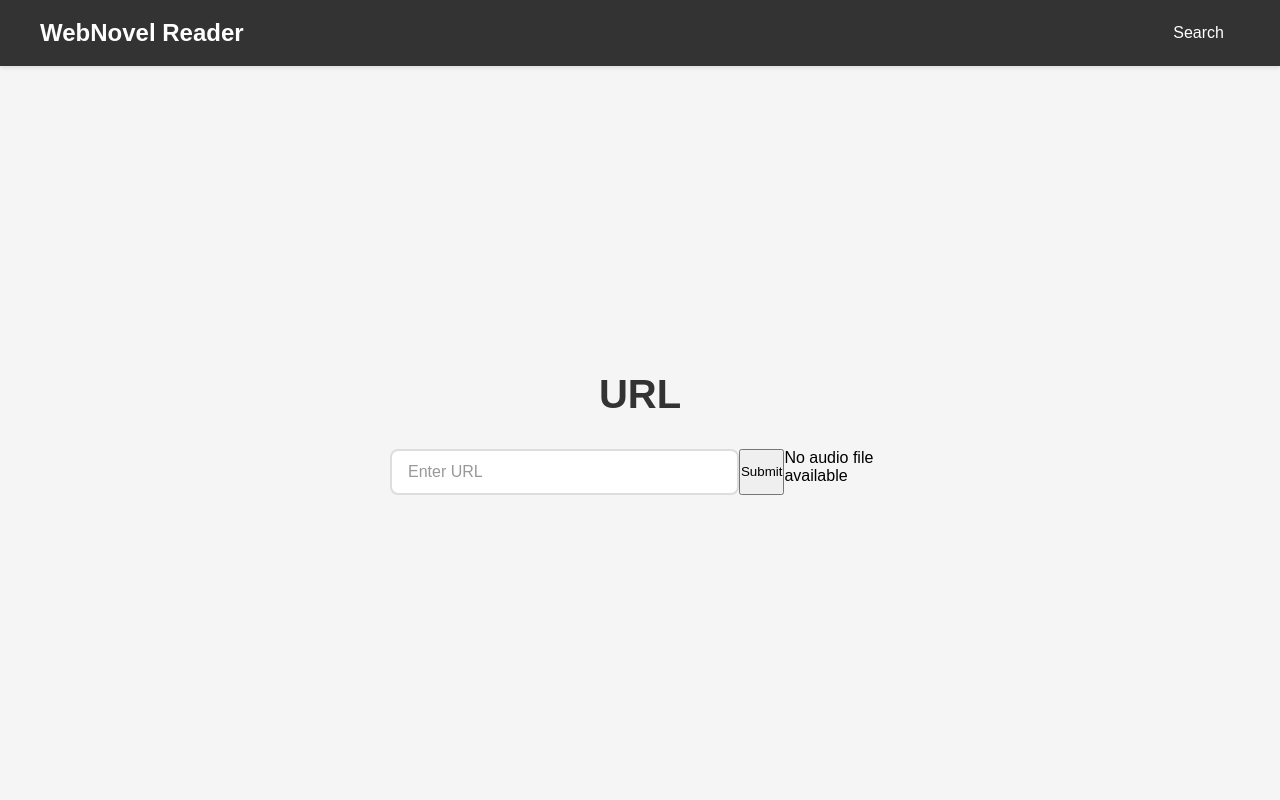
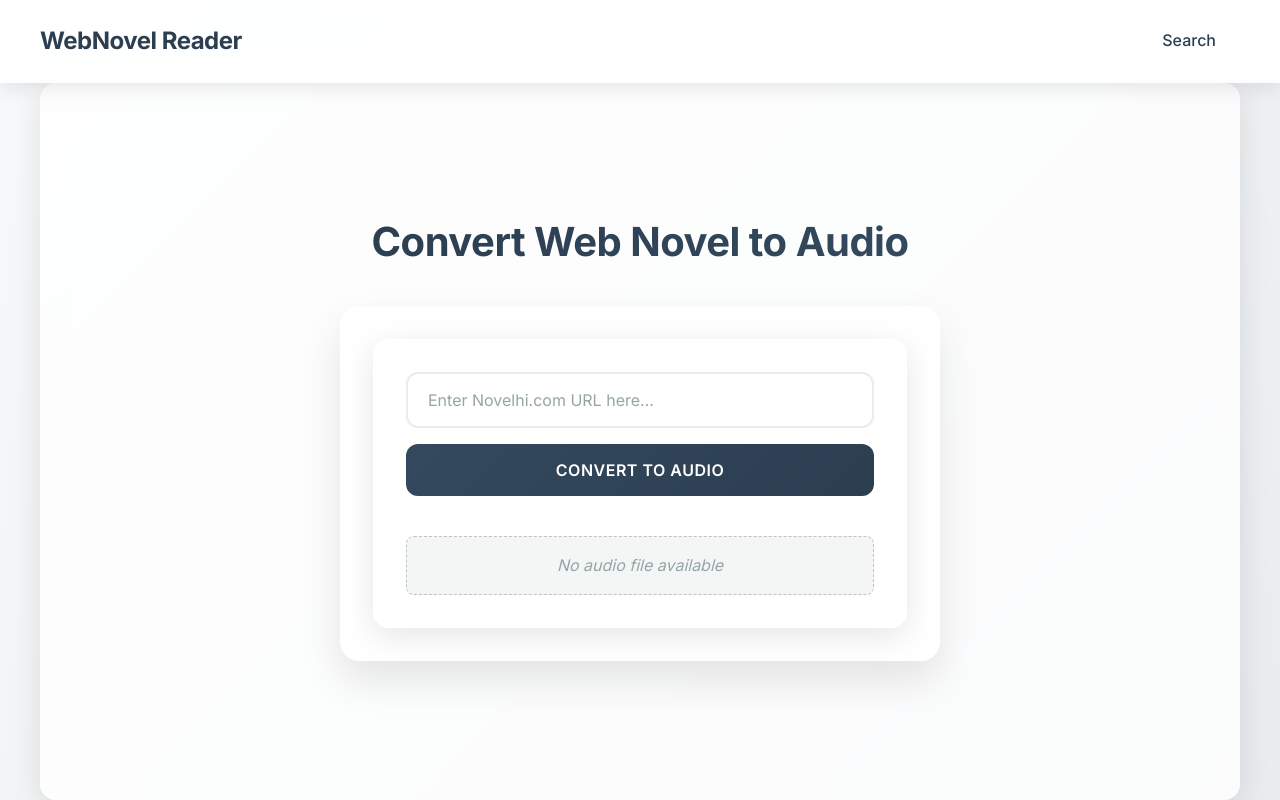
Before and after one commit to Ruhanmalik/WNReader, a React (Vite) app in the folder WNR-frontend/: page /URL in a window 1280 px wide. Built offline with nearby package versions, Linux system fonts and the light colour scheme; no server answers.

Commit message:
UI improvements

```diff
--- a/WNR-frontend/index.html
+++ b/WNR-frontend/index.html
@@ -4,6 +4,9 @@
     <meta charset="UTF-8" />
     <link rel="icon" type="image/svg+xml" href="/vite.svg" />
     <meta name="viewport" content="width=device-width, initial-scale=1.0" />
+    <link rel="preconnect" href="https://fonts.googleapis.com">
+    <link rel="preconnect" href="https://fonts.gstatic.com" crossorigin>
+    <link href="https://fonts.googleapis.com/css2?family=Inter:wght@300;400;500;600;700&display=swap" rel="stylesheet">
     <title>WebNovel Reader</title>
   </head>
   <body>
--- a/WNR-frontend/src/App.jsx
+++ b/WNR-frontend/src/App.jsx
@@ -11,11 +11,12 @@ function App() {
     <div>
       <main className='main-content'>
         <Navbar />
-        <Routes>
-          <Route path="/" element={<Home />} />
-          <Route path="/URL" element={<URL />} />
-        </Routes>
-
+        <div className="content-container">
+          <Routes>
+            <Route path="/" element={<Home />} />
+            <Route path="/URL" element={<URL />} />
+          </Routes>
+        </div>
       </main>
     </div>
   )
--- a/WNR-frontend/src/CSS/App.css
+++ b/WNR-frontend/src/CSS/App.css
@@ -2,9 +2,24 @@
   min-height: 100vh;
   display: flex;
   flex-direction: column;
+  background: linear-gradient(135deg, #f8f9fa 0%, #e9ecef 100%);
 }
 
 .main-content > *:not(.navbar) {
   flex: 1;
-  padding: 20px;
+  padding: 2rem;
+  max-width: 1200px;
+  margin: 0 auto;
+  width: 100%;
 }
+
+/* Container for better content organization */
+.content-container {
+  background: rgba(255, 255, 255, 0.8);
+  backdrop-filter: blur(10px);
+  border-radius: 16px;
+  box-shadow: 0 8px 32px rgba(0, 0, 0, 0.1);
+  padding: 2rem;
+  margin: 1rem 0;
+  border: 1px solid rgba(255, 255, 255, 0.2);
+}
--- a/WNR-frontend/src/CSS/Input.css
+++ b/WNR-frontend/src/CSS/Input.css
@@ -1,25 +1,155 @@
 .input-container {
   display: flex;
-    justify-content: center;
+  flex-direction: column;
+  align-items: center;
   width: 100%;
-    max-width: 500px;
+  max-width: 600px;
+  gap: 1.5rem;
+  background: rgba(255, 255, 255, 0.9);
+  backdrop-filter: blur(10px);
+  border-radius: 16px;
+  padding: 2rem;
+  box-shadow: 0 8px 32px rgba(0, 0, 0, 0.1);
+  border: 1px solid rgba(255, 255, 255, 0.2);
+}
+
+.input-form {
+  display: flex;
+  flex-direction: column;
+  gap: 1rem;
+  width: 100%;
 }
 
 .url-input {
   width: 100%;
-    padding: 12px 16px;
-    font-size: 16px;
-    border: 2px solid #ddd;
-    border-radius: 8px;
+  padding: 1rem 1.25rem;
+  font-size: 1rem;
+  border: 2px solid #e9ecef;
+  border-radius: 12px;
   outline: none;
-    transition: border-color 0.3s;
+  transition: all 0.3s ease;
+  background: rgba(255, 255, 255, 0.8);
+  color: #2c3e50;
+  font-family: inherit;
 }
 
 .url-input:focus {
-    border-color: #007bff;
-    box-shadow: 0 0 0 3px rgba(0, 123, 255, 0.1);
+  border-color: #34495e;
+  box-shadow: 0 0 0 3px rgba(52, 73, 94, 0.1);
+  background: rgba(255, 255, 255, 0.95);
 }
 
 .url-input::placeholder {
-    color: #999;
+  color: #95a5a6;
+  font-weight: 400;
 }
+
+.submit-button {
+  padding: 1rem 2rem;
+  font-size: 1rem;
+  font-weight: 600;
+  color: white;
+  background: linear-gradient(135deg, #34495e 0%, #2c3e50 100%);
+  border: none;
+  border-radius: 12px;
+  cursor: pointer;
+  transition: all 0.3s ease;
+  font-family: inherit;
+  letter-spacing: 0.5px;
+  text-transform: uppercase;
+  min-height: 48px;
+}
+
+.submit-button:hover:not(:disabled) {
+  transform: translateY(-2px);
+  box-shadow: 0 8px 25px rgba(52, 73, 94, 0.3);
+  background: linear-gradient(135deg, #2c3e50 0%, #34495e 100%);
+}
+
+.submit-button:active:not(:disabled) {
+  transform: translateY(0);
+}
+
+.submit-button:disabled {
+  background: #bdc3c7;
+  cursor: not-allowed;
+  transform: none;
+  box-shadow: none;
+}
+
+.message {
+  padding: 1rem;
+  border-radius: 8px;
+  font-weight: 500;
+  text-align: center;
+  margin-top: 1rem;
+  width: 100%;
+}
+
+.message.success {
+  background: rgba(46, 204, 113, 0.1);
+  color: #27ae60;
+  border: 1px solid rgba(46, 204, 113, 0.2);
+}
+
+.message.error {
+  background: rgba(231, 76, 60, 0.1);
+  color: #e74c3c;
+  border: 1px solid rgba(231, 76, 60, 0.2);
+}
+
+.message.info {
+  background: rgba(52, 152, 219, 0.1);
+  color: #3498db;
+  border: 1px solid rgba(52, 152, 219, 0.2);
+}
+
+.audio-container {
+  width: 100%;
+  margin-top: 1rem;
+}
+
+.audio-player {
+  width: 100%;
+  border-radius: 8px;
+  background: rgba(255, 255, 255, 0.8);
+}
+
+.no-audio {
+  text-align: center;
+  color: #95a5a6;
+  font-style: italic;
+  padding: 1rem;
+  background: rgba(149, 165, 166, 0.1);
+  border-radius: 8px;
+  border: 1px dashed #bdc3c7;
+}
+
+/* Loading animation */
+.loading-spinner {
+  display: inline-block;
+  width: 16px;
+  height: 16px;
+  border: 2px solid rgba(255, 255, 255, 0.3);
+  border-radius: 50%;
+  border-top-color: white;
+  animation: spin 1s ease-in-out infinite;
+  margin-right: 0.5rem;
+}
+
+@keyframes spin {
+  to { transform: rotate(360deg); }
+}
+
+/* Responsive design */
+@media (max-width: 768px) {
+  .input-container {
+    padding: 1.5rem;
+    margin: 1rem;
+  }
+
+  .submit-button {
+    padding: 0.875rem 1.5rem;
+    font-size: 0.9rem;
+  }
+}
--- a/WNR-frontend/src/CSS/Navbar.css
+++ b/WNR-frontend/src/CSS/Navbar.css
@@ -1,8 +1,13 @@
 .navbar {
-  background-color: #333;
-  color: white;
-  padding: 1rem;
-  box-shadow: 0 2px 4px rgba(0,0,0,0.1);
+  background: rgba(255, 255, 255, 0.9);
+  backdrop-filter: blur(10px);
+  color: #2c3e50;
+  padding: 1rem 2rem;
+  box-shadow: 0 4px 20px rgba(0, 0, 0, 0.1);
+  border-bottom: 1px solid rgba(255, 255, 255, 0.2);
+  position: sticky;
+  top: 0;
+  z-index: 1000;
 }
 
 .navbar-links {
@@ -14,20 +19,51 @@
 }
 
 .nav-brand {
-  color: white;
+  color: #2c3e50;
   text-decoration: none;
   font-size: 1.5rem;
-  font-weight: bold;
+  font-weight: 700;
+  letter-spacing: -0.5px;
+  transition: color 0.3s ease;
+}
+
+.nav-brand:hover {
+  color: #34495e;
 }
 
 .nav-link {
-  color: white;
+  color: #2c3e50;
   text-decoration: none;
-  padding: 0.5rem 1rem;
-  border-radius: 4px;
-  transition: background-color 0.3s;
+  padding: 0.75rem 1.5rem;
+  border-radius: 8px;
+  transition: all 0.3s ease;
+  font-weight: 500;
+  position: relative;
+  overflow: hidden;
 }
 
 .nav-link:hover {
-  background-color: #555;
+  background: rgba(52, 73, 94, 0.1);
+  color: #34495e;
+  transform: translateY(-1px);
 }
+
+.nav-link:active {
+  transform: translateY(0);
+}
+
+/* Responsive design */
+@media (max-width: 768px) {
+  .navbar {
+    padding: 1rem;
+  }
+
+  .navbar-links {
+    flex-direction: column;
+    gap: 1rem;
+  }
+
+  .nav-brand {
+    font-size: 1.25rem;
+  }
+}
--- a/WNR-frontend/src/CSS/URL.css
+++ b/WNR-frontend/src/CSS/URL.css
@@ -4,11 +4,43 @@
   align-items: center;
   justify-content: center;
   min-height: 80vh;
-    padding: 20px;
+  padding: 2rem;
+  max-width: 800px;
+  margin: 0 auto;
 }
 
 .url-page h1 {
   margin-bottom: 2rem;
-    color: #333;
+  color: #2c3e50;
   font-size: 2.5rem;
+  font-weight: 700;
+  letter-spacing: -0.5px;
+  text-align: center;
+  background: linear-gradient(135deg, #2c3e50 0%, #34495e 100%);
+  -webkit-background-clip: text;
+  -webkit-text-fill-color: transparent;
+  background-clip: text;
 }
+
+.url-content {
+  background: rgba(255, 255, 255, 0.9);
+  backdrop-filter: blur(10px);
+  border-radius: 20px;
+  padding: 2rem;
+  box-shadow: 0 20px 40px rgba(0, 0, 0, 0.1);
+  border: 1px solid rgba(255, 255, 255, 0.2);
+  width: 100%;
+  max-width: 600px;
+}
+
+/* Responsive design */
+@media (max-width: 768px) {
+  .url-page h1 {
+    font-size: 2rem;
+  }
+
+  .url-content {
+    padding: 1.5rem;
+    margin: 1rem;
+  }
+}
--- a/WNR-frontend/src/CSS/index.css
+++ b/WNR-frontend/src/CSS/index.css
@@ -5,10 +5,32 @@
 }
 
 body {
-  font-family: Arial, sans-serif;
-  background-color: #f5f5f5;
+  font-family: 'Inter', -apple-system, BlinkMacSystemFont, 'Segoe UI', 'Roboto', 'Oxygen', 'Ubuntu', 'Cantarell', sans-serif;
+  background: linear-gradient(135deg, #f8f9fa 0%, #e9ecef 100%);
+  color: #2c3e50;
+  line-height: 1.6;
+  -webkit-font-smoothing: antialiased;
+  -moz-osx-font-smoothing: grayscale;
 }
 
 #root {
   min-height: 100vh;
 }
+
+/* Custom scrollbar */
+::-webkit-scrollbar {
+  width: 8px;
+}
+
+::-webkit-scrollbar-track {
+  background: #f1f1f1;
+}
+
+::-webkit-scrollbar-thumb {
+  background: #c1c1c1;
+  border-radius: 4px;
+}
+
+::-webkit-scrollbar-thumb:hover {
+  background: #a8a8a8;
+}
--- a/WNR-frontend/src/Pages/Home.jsx
+++ b/WNR-frontend/src/Pages/Home.jsx
@@ -3,8 +3,25 @@ import '../CSS/Home.css'
 function Home() {
     return (
         <div className="home-page">
-            <h1>Welcome to WebNovel Reader</h1>
-            <p>Enter a URL from Novelhi.com to turn your favorite web novel chapter into audiobooks!</p>
+            <div className="home-content">
+                <h1>Welcome to WebNovel Reader</h1>
+                <p>Enter a URL from Novelhi.com to turn your favorite web novel chapter into audiobooks!</p>
+
+                <div className="feature-list">
+                    <div className="feature-item">
+                        <div className="feature-icon">✓</div>
+                        <span>Convert web novels to high-quality audio</span>
+                    </div>
+                    <div className="feature-item">
+                        <div className="feature-icon">✓</div>
+                        <span>Easy-to-use interface</span>
+                    </div>
+                    <div className="feature-item">
+                        <div className="feature-icon">✓</div>
+                        <span>Fast processing and streaming</span>
+                    </div>
+                </div>
+            </div>
         </div>
     )
 }
--- a/WNR-frontend/src/Pages/URL.jsx
+++ b/WNR-frontend/src/Pages/URL.jsx
@@ -6,8 +6,10 @@ import axios from 'axios'
 function URL() {
     return (
         <div className="url-page">
-            <h1>URL</h1>
-            <Input />
+            <h1>Convert Web Novel to Audio</h1>
+            <div className="url-content">
+                <Input />
+            </div>
         </div>
     )
 }
--- a/WNR-frontend/src/components/Input.jsx
+++ b/WNR-frontend/src/components/Input.jsx
@@ -62,22 +62,44 @@ function Input() {
             setLoading(false)
         }
     }
+
+    const getMessageClass = () => {
+        if (message.includes('Error') || message.includes('error')) {
+            return 'message error';
+        } else if (message.includes('success') || message.includes('Success')) {
+            return 'message success';
+        } else {
+            return 'message info';
+        }
+    }
+
     return (
         <div className="input-container">
+            <form className="input-form" onSubmit={handleSubmit}>
                 <input
                     type="text"
-                placeholder="Enter URL"
+                    placeholder="Enter Novelhi.com URL here..."
                     className="url-input"
                     value={url}
                     onChange={(e) => setUrl(e.target.value)}
+                    required
                 />
-            <button onClick={handleSubmit} disabled={loading}>
-                {loading ? 'Processing...' : 'Submit'}
+                <button
+                    type="submit"
+                    className="submit-button"
+                    disabled={loading}
+                >
+                    {loading && <span className="loading-spinner"></span>}
+                    {loading ? 'Processing...' : 'Convert to Audio'}
                 </button>
-            <br></br>
-            {message && <p className="message">{message}</p>}
-            {!audioExists && <p>No audio file available</p>}
-            {audioExists && <audio src={audioUrl} controls></audio>}
+            </form>
+
+            {message && <p className={getMessageClass()}>{message}</p>}
+
+            <div className="audio-container">
+                {!audioExists && <p className="no-audio">No audio file available</p>}
+                {audioExists && <audio src={audioUrl} controls className="audio-player"></audio>}
+            </div>
         </div>
     )
 }
```
Also changed, not shown: WNR-frontend/src/CSS/Home.css (+76 -6 lines), 1 other file (tests, documents, lock files or other folders). Lines whose indentation alone changed are shown as unchanged.
